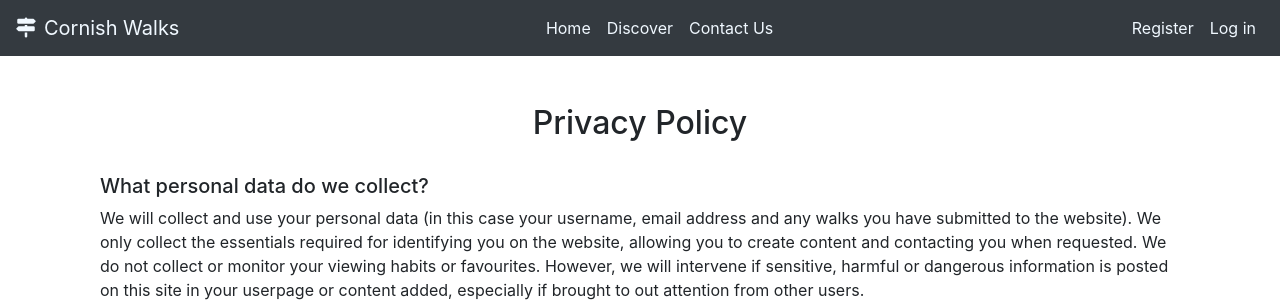
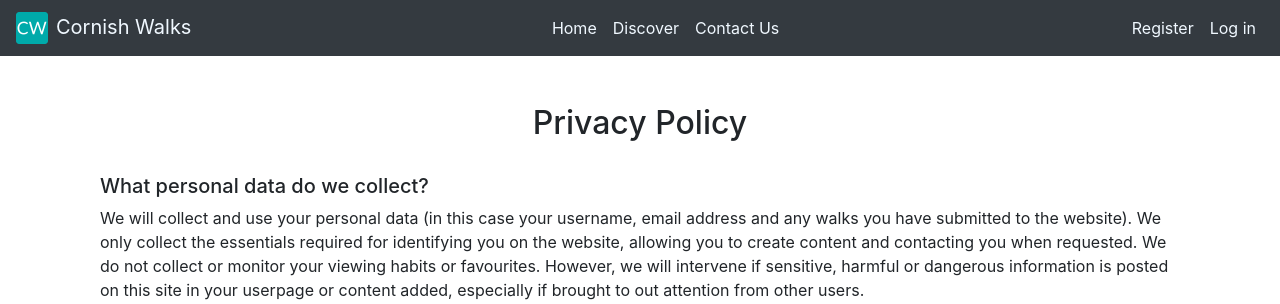
Before and after one commit to Code-Institute-Submissions/RhysPollardDevelopment-Data-centric_milestone_AprResub, a Flask app: page /privacy_policy in a window 1280 px wide. Shown: the top 304 px of the page. Run offline with Flask 2, Linux system fonts and the light colour scheme; some libraries are stand-ins or nearby versions; some web fonts are replaced.

Commit message:
Style: Changed navbar icon to pgn used for favicon as same branding.

```diff
--- a/static/css/style.css
+++ b/static/css/style.css
@@ -13,7 +13,7 @@
     /*position: fixed;*/
 }
 
-.navbar-brand i{
+.navbar-brand img{
     padding-right: 0.5rem;
 }
 
--- a/templates/base.html
+++ b/templates/base.html
@@ -32,8 +32,9 @@
     <body>
         <!-- Navbar-->
         <nav class="navbar navbar-expand-lg custom-nav">
-            <a class="navbar-brand" href="{{ url_for('home') }}"><i
-                    class="fas fa-map-signs"></i>Cornish Walks</a>
+            <a class="navbar-brand" href="{{ url_for('home') }}"><img
+                    src="/static/img/favicon-32x32.png"
+                    alt="CW Cornish Walks">Cornish Walks</a>
             <button class="navbar-toggler" type="button" data-toggle="collapse"
                 data-target="#navbarSupportedContent"
                 aria-controls="navbarSupportedContent" aria-expanded="false"
```
